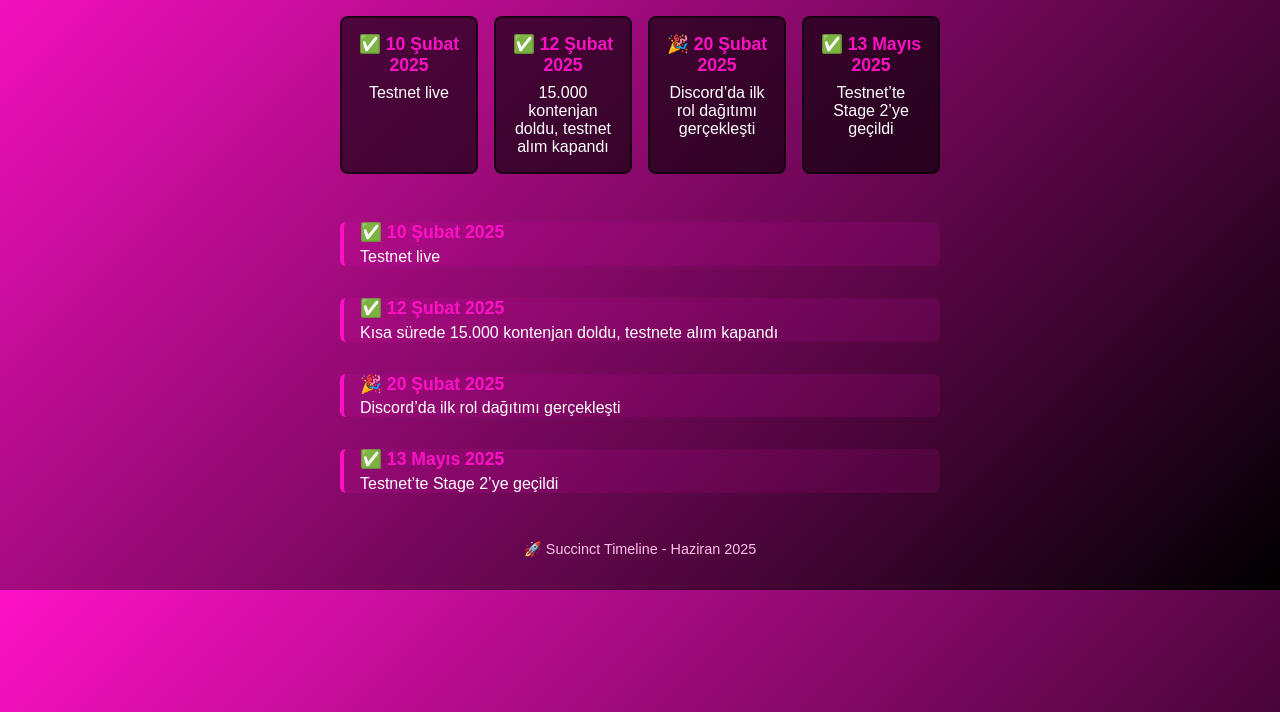
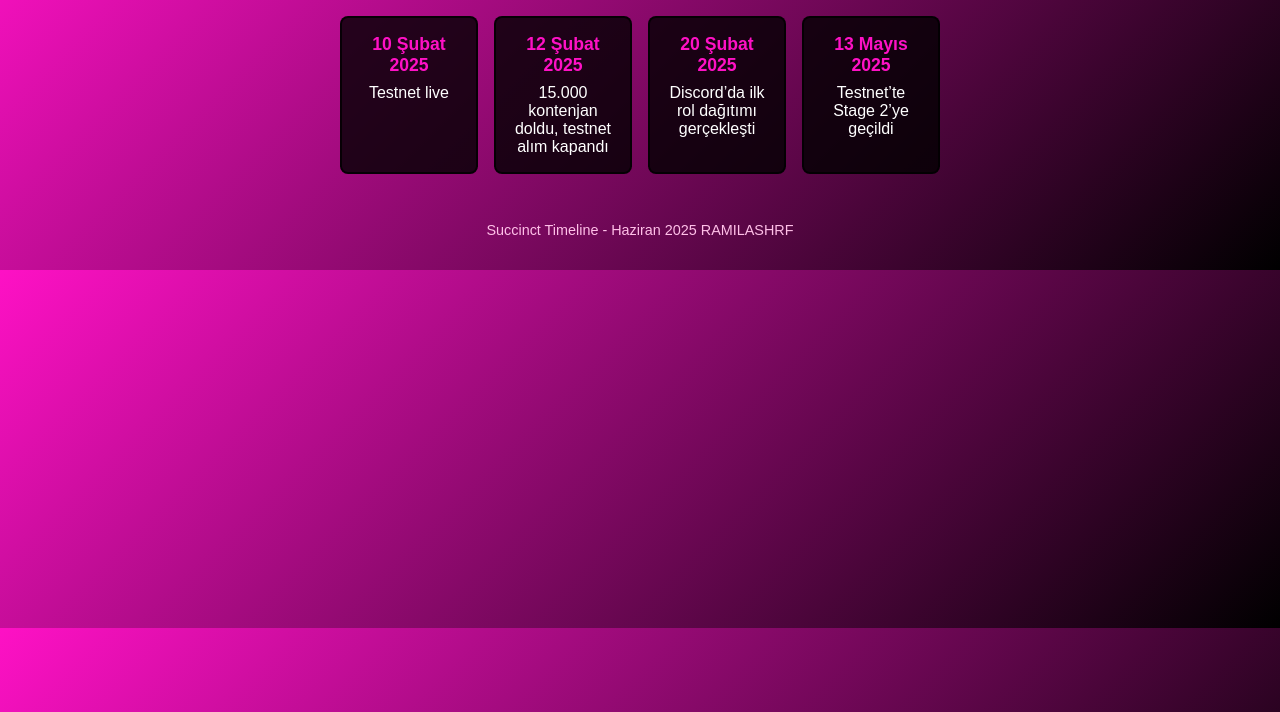
Before and after one commit to Ramilashrf/succinct-timeline, a plain HTML site: page index.html in a window 1280 px wide. Shown: the part 88-800 px from the top of the page. Drawn offline with Linux system fonts and the light colour scheme.

Commit message:
Update index.html2

```diff
--- a/index.html
+++ b/index.html
@@ -67,9 +67,9 @@
     }
 
     .date-box {
-      background-color: rgba(0, 0, 0, 0.6); /* Siyah şeffaf */
+      background-color: rgba(0, 0, 0, 0.8); /* Siyah şeffaf */
       color: white;
-      border: 2px solid rgba(0, 0, 0, 0.6); /* Siyah şeffaf çerçeve */
+      border: 2px solid rgba(0, 0, 0, 0.8); /* Siyah şeffaf çerçeve */
       border-radius: 8px;
       padding: 1rem;
       flex: 1 1 0;
@@ -106,46 +106,28 @@
   <!-- Yan yana 4 tarih kutusu -->
   <div class="dates-container">
     <div class="date-box">
-      <div class="date">✅ 10 Şubat 2025</div>
+      <div class="date"> 10 Şubat 2025</div>
       <div class="event">Testnet live</div>
     </div>
     <div class="date-box">
-      <div class="date">✅ 12 Şubat 2025</div>
+      <div class="date"> 12 Şubat 2025</div>
       <div class="event">15.000 kontenjan doldu, testnet alım kapandı</div>
     </div>
     <div class="date-box">
-      <div class="date">🎉 20 Şubat 2025</div>
+      <div class="date"> 20 Şubat 2025</div>
       <div class="event">Discord’da ilk rol dağıtımı gerçekleşti</div>
     </div>
     <div class="date-box">
-      <div class="date">✅ 13 Mayıs 2025</div>
+      <div class="date"> 13 Mayıs 2025</div>
       <div class="event">Testnet’te Stage 2’ye geçildi</div>
     </div>
   </div>
 
-  <!-- Alt alta timeline listesi -->
-  <div class="timeline-item">
-    <div class="date">✅ 10 Şubat 2025</div>
-    <div class="event">Testnet live</div>
-  </div>
 
-  <div class="timeline-item">
-    <div class="date">✅ 12 Şubat 2025</div>
-    <div class="event">Kısa sürede 15.000 kontenjan doldu, testnete alım kapandı</div>
-  </div>
-
-  <div class="timeline-item">
-    <div class="date">🎉 20 Şubat 2025</div>
-    <div class="event">Discord’da ilk rol dağıtımı gerçekleşti</div>
-  </div>
-
-  <div class="timeline-item">
-    <div class="date">✅ 13 Mayıs 2025</div>
-    <div class="event">Testnet’te Stage 2’ye geçildi</div>
-  </div>
 
   <footer>
-    🚀 Succinct Timeline - Haziran 2025
+    Succinct Timeline - Haziran 2025
+        RAMILASHRF
   </footer>
 
 </body>
```
